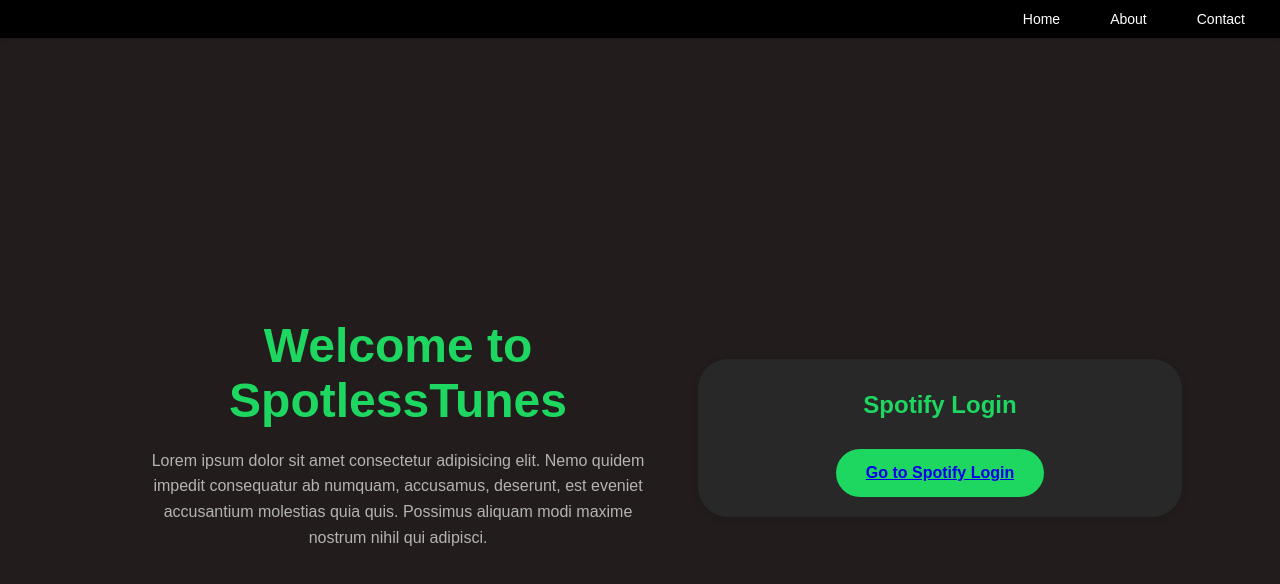
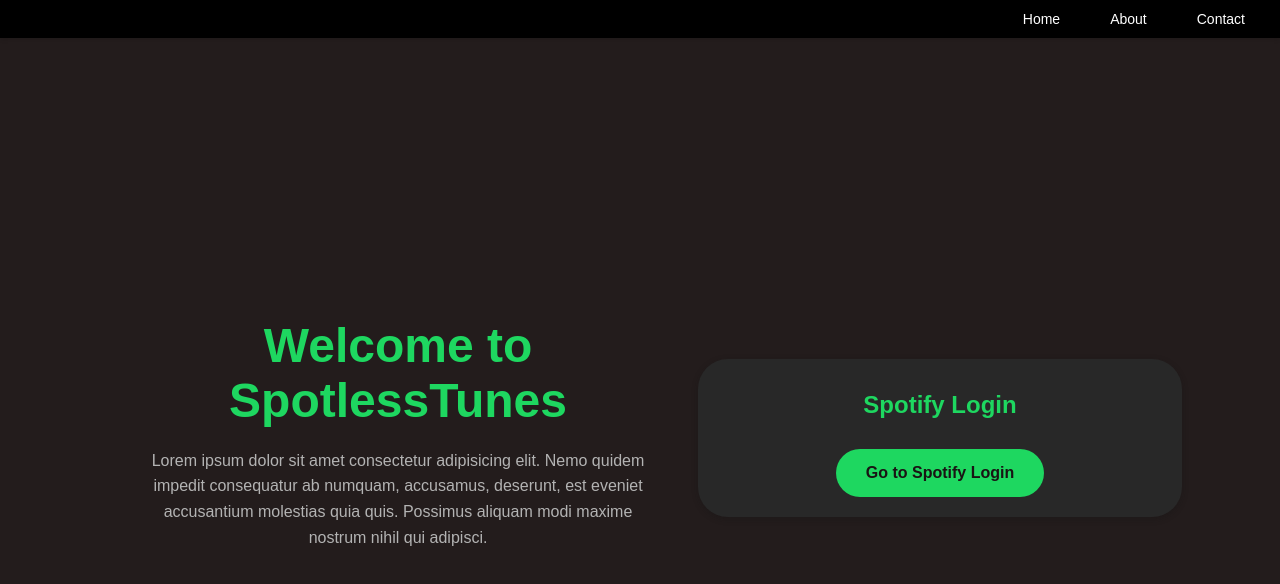
Before and after one commit to vaidik24/SpotlessTunes, a React (Vite) app in the folder Client/FrontEnd/: page / in a window 1280 px wide. Shown: the top 584 px of the page. Built offline with nearby package versions, Linux system fonts and the light colour scheme; the HTML template or start-up script is replaced by a standard one.

Commit message:
corrected the login button

```diff
--- a/Client/FrontEnd/src/components/Login.jsx
+++ b/Client/FrontEnd/src/components/Login.jsx
@@ -3,8 +3,6 @@
 
 const AUTH_URL =
   "https://accounts.spotify.com/authorize?client_id=860060f6eb7743a2b87dcead95d611c3&response_type=code&redirect_uri=http://localhost:3000/auth&scope=streaming%20user-read-email%20user-read-private%20user-library-read%20user-library-modify%20user-read-playback-state%20user-modify-playback-state%20playlist-read-private%20playlist-read-collaborative%20playlist-modify-public%20playlist-modify-private";
-
-
 
 function Login() {
   return (
@@ -23,9 +21,9 @@
         </div>
         <div className="input-field">
           <h4>Spotify Login</h4>
-          <button className="spotify-login-button">
-            <Link to={AUTH_URL}>Go to Spotify Login</Link>
-          </button>
+          <Link to={AUTH_URL} className="spotify-login-button">
+            Go to Spotify Login
+          </Link>
         </div>
       </div>
     </>
--- a/Client/FrontEnd/src/styles/login.css
+++ b/Client/FrontEnd/src/styles/login.css
@@ -72,6 +72,7 @@
   font-size: 16px;
   transition: background-color 0.3s;
   text-decoration: none; /* Remove underline from the Link */
+  display: inline-block; /* Ensure button behaves like inline element */
 }
 
 .spotify-login-button:hover {
```
Lines whose indentation alone changed are shown as unchanged.
